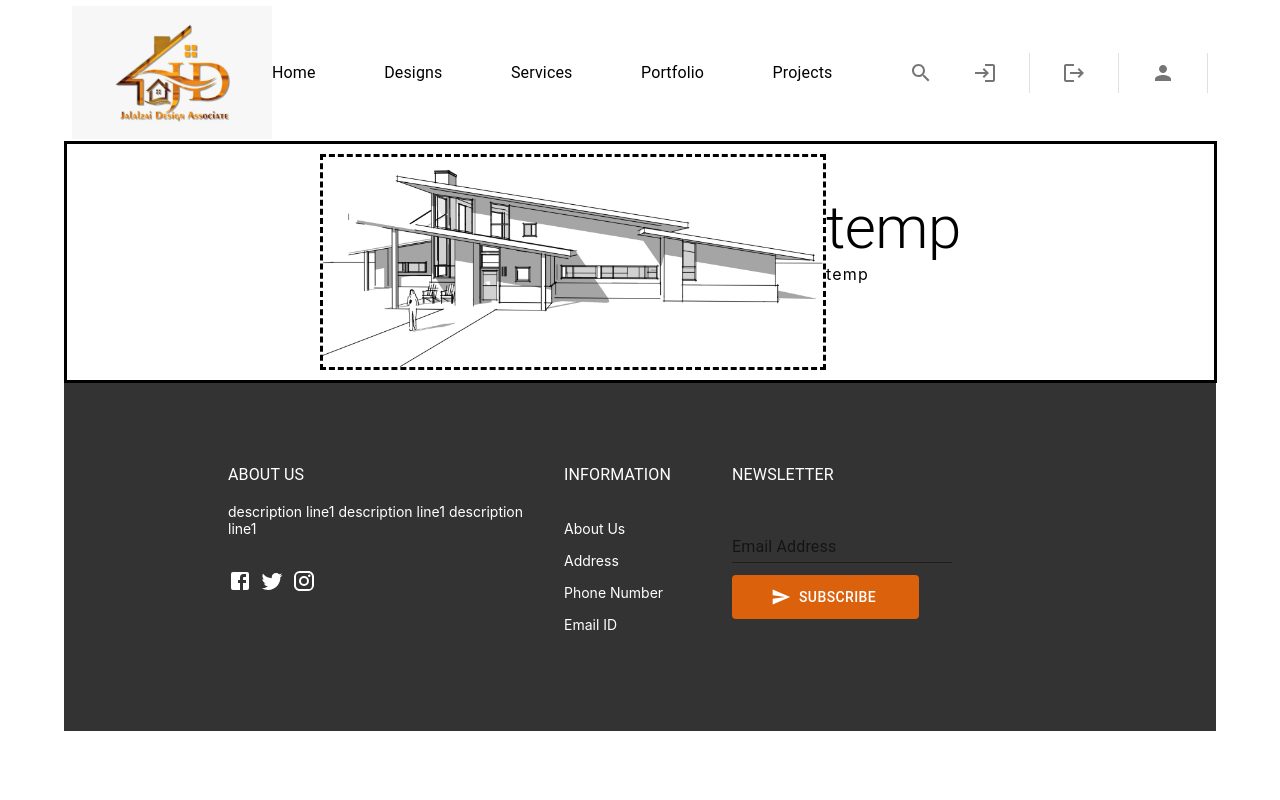
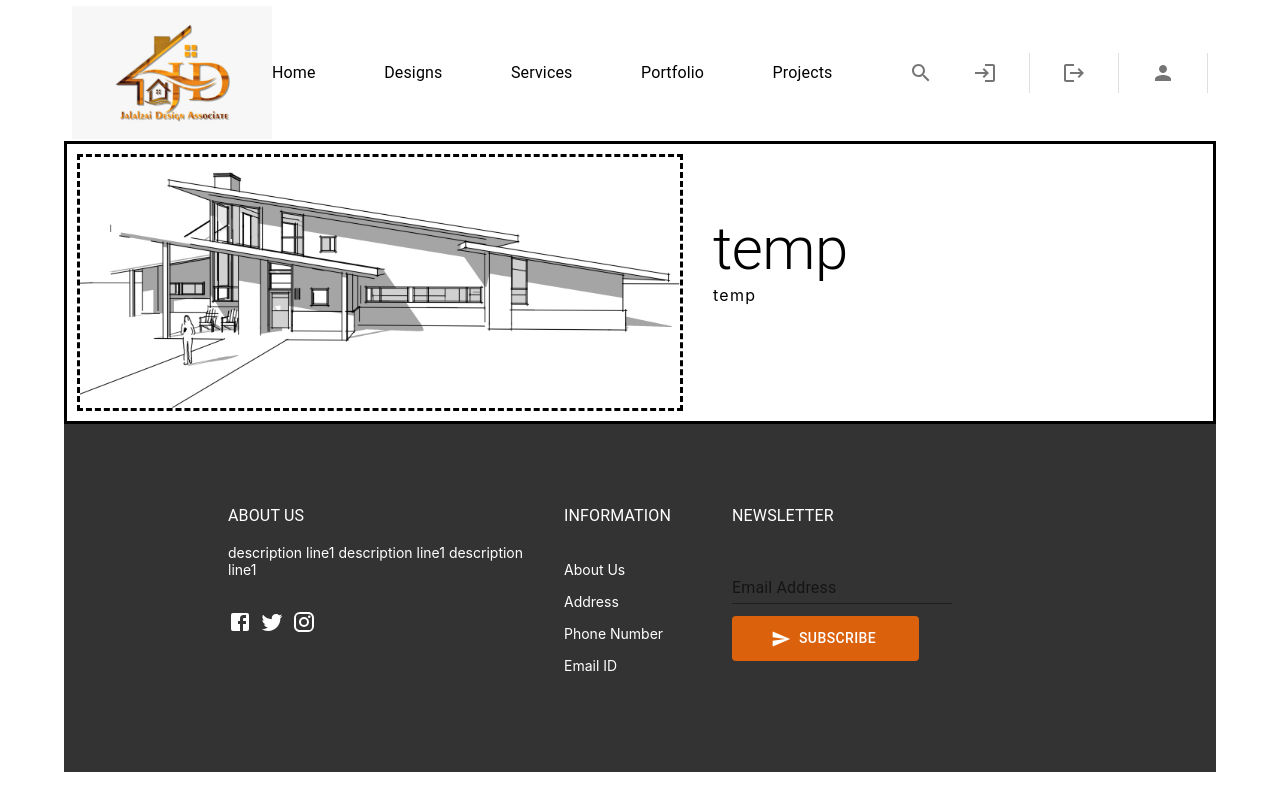
Before and after one commit to M-Wajid/business-management-app, a React (Create React App) app: page / in a window 1280 px wide. Built offline with nearby package versions, Linux system fonts and the light colour scheme; a web font is replaced by a local one.

Commit message:
Slidder banner corrected

```diff
--- a/src/components/banner/index.js
+++ b/src/components/banner/index.js
@@ -1,14 +1,14 @@
 import { Slide } from "@mui/material";
 import { useTheme } from "@mui/material/styles";
 import { useEffect, useState } from "react";
-import { BannerContainer, BannerContent, BannerDescription, BannerImage, BannerTitle } from "../../styles/banner";
+import { BannerMainContainer, BannerContainer, BannerContent, BannerDescription, BannerImage, BannerTitle } from "../../styles/banner";
 
 const messages = [
     (
         <BannerContainer>
                 <BannerImage src="/images/banner/banner.jpeg"/>
                 <BannerContent>
-                    <BannerTitle variant='h2'>Building Designs</BannerTitle>
+                    <BannerTitle variant='h2'>Designs</BannerTitle>
                     <BannerDescription variant="subtitle">for Sale</BannerDescription>
                 </BannerContent>
         </BannerContainer>
@@ -59,6 +59,7 @@ export default function Banner() {
   }, []);
 
     return (
+        <BannerMainContainer>
             <Slide
                 direction= {show? "left" : "right"} in={show}
                 timeout={{
@@ -68,5 +69,6 @@ export default function Banner() {
             >
                     {messages[messageIndex]}
             </Slide>
+        </BannerMainContainer>
     );
 }
--- a/src/styles/banner/index.js
+++ b/src/styles/banner/index.js
@@ -2,14 +2,25 @@ import { styled } from "@mui/material/styles";
 import { Box, Typography } from "@mui/material";
 import { Colors } from "../theme";
 
+export const BannerMainContainer = styled(Box)(({theme})=>({
+    display: 'flex',
+    justifyContent: 'left',
+    width: '100',
+    height: '100%',
+    background: Colors.white,
+    border: 'solid',
+    [theme.breakpoints.down('sm')]: {
+        flexDirection: 'column',
+        alignItems: 'center'
+    }
+}));
 export const BannerContainer = styled(Box)(({theme})=>({
     display: 'flex',
     justifyContent: 'center',
-    width: '97.8%',
+    width: '100',
     height: '100%',
     padding: '10px 10px',
     background: Colors.white,
-    border: 'solid',
     [theme.breakpoints.down('sm')]: {
         flexDirection: 'column',
         alignItems: 'center'
@@ -18,10 +29,10 @@ export const BannerContainer = styled(Box)(({theme})=>({
 
 export const BannerImage = styled('img')(({src, theme}) =>({
     src: `url(${src})`,
-    width: '500px',
+    width: '600px',
     border: 'dashed',
     [theme.breakpoints.down('md')]:{
-        width: '300px'
+        width: '400px'
     }
 }));
 
@@ -30,7 +41,7 @@ export const BannerContent = styled(Box)(()=>({
     flexDirection: 'column',
     justifyContent: 'center',
     maxWidth: 420,
-    paddind: '30px'
+    padding: '30px'
 }));
 
 export const BannerTitle = styled(Typography)(({theme})=>({
```
Lines whose indentation alone changed are shown as unchanged.
